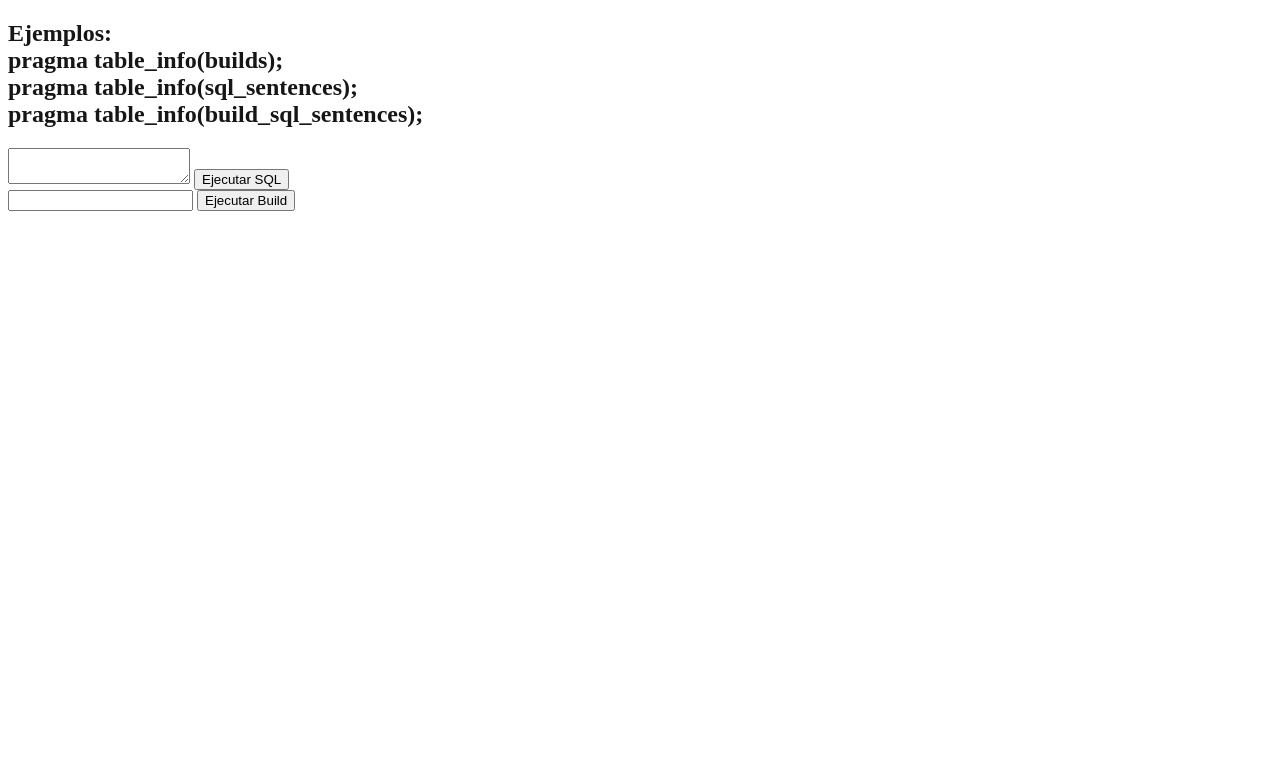
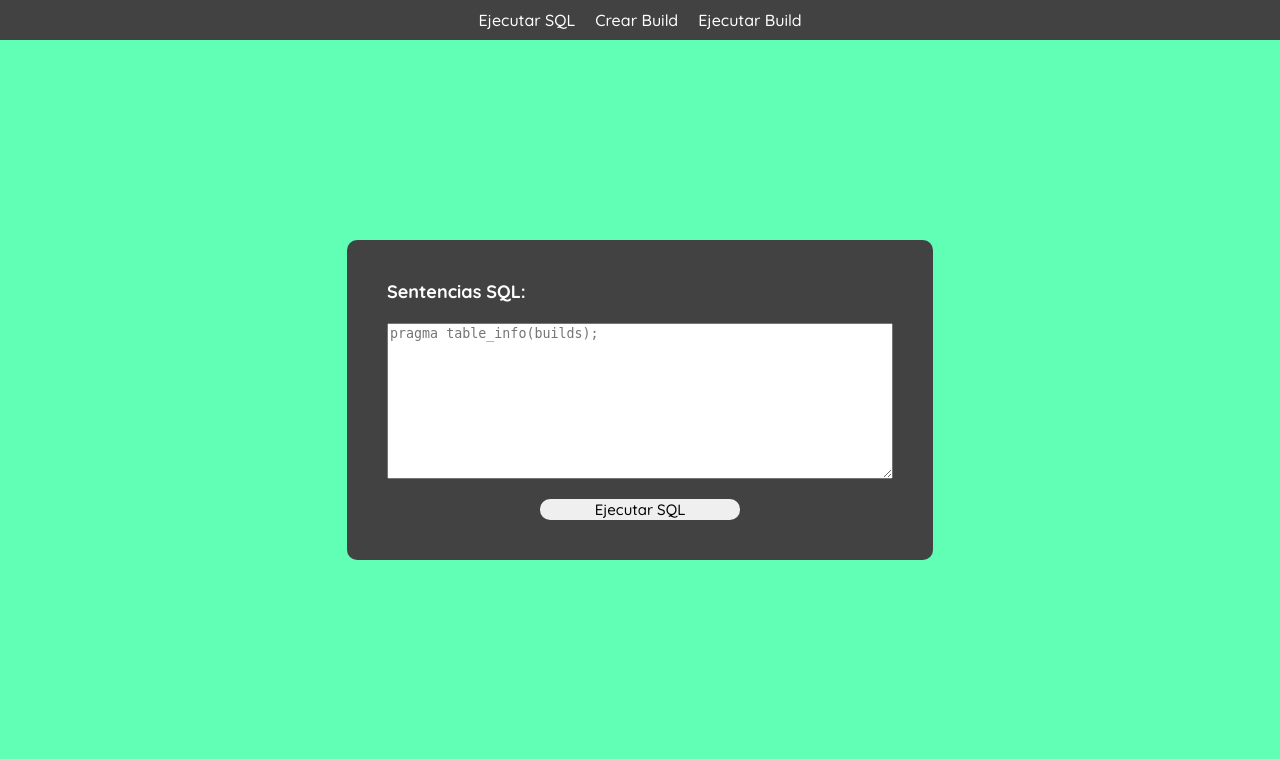
Before and after one commit to ErickMarceloQuispe/remote_updates, a Flask app: page / in a window 1280 px wide. Shown: the top 759 px of the page. Run offline with Flask 2, Linux system fonts and the light colour scheme.

Commit message:
Release v3

```diff
--- a/app.py
+++ b/app.py
@@ -1,5 +1,5 @@
 from flask import Flask,render_template,request
-from database.server_database_controller import initial_config,execute_sql_sentences,get_build_sql_wId,get_build_sql_wDate,create_build
+from database.server_database_controller import initial_config,execute_sql_sentences,get_build_sql_wId,get_build_sql_wDate,create_build,run_build
 
 app = Flask(__name__)
 
@@ -8,7 +8,7 @@ initial_config()
 
 #Retorna un form sencillo para la ejecución de sentencias SQL
 @app.route('/',methods=["GET"])
-def hello_world():
+def sql_interface():
     return render_template("sql_execute_form.html")
 
 #Ejecuta el sql mandado desde el form
@@ -44,14 +44,32 @@ def get_build_sql_id():
         count+=1
     return (_json)
 
+#Retorna un form sencillo para la adición de un build
+@app.route('/add-build',methods=["GET"])
+def add_build_interface():
+    return render_template("create_build.html")
+
 #Construye un build segun la descripción y las sentencias sql enviadas
 #(La estructura lógica de update-change-sql_sentence depende de las sentencias enviadas)
 @app.route('/add-build',methods=["POST"])
 def build():
     description=request.form.get("description")
-    sql_sentences=request.form.get("sql_sentences")
+    sql_sentences=request.form["sql_sentences"]
+    sql_sentences=sql_sentences.replace(chr(13),'')
     is_new_build_needed=request.form.get("create_build")
     results=create_build(description,sql_sentences,is_new_build_needed)
+    return render_template("simple_msg.html",msg=results)
+
+#Retorna un form sencillo para la ejecución de un build
+@app.route('/build',methods=["GET"])
+def run_build_interface():
+    return render_template("execute_build.html")
+
+#Ejecuta un build en el servidor según un build_id específico
+@app.route('/build',methods=["POST"])
+def run_build_wId():
+    build_id=request.form.get("build_id")
+    results=run_build(build_id)
     return render_template("simple_msg.html",msg=results)
 
 #Inicio de Aplicación en modo Debug
--- a/database/server_database_controller.py
+++ b/database/server_database_controller.py
@@ -68,6 +68,7 @@ def create_build(build_desc,sql_sentences,is_new_build_needed):
         );"""%count)
     build_id=execute_sql_sentences("SELECT build_id FROM builds ORDER BY build_id DESC LIMIT 1;")[0][0]
     results=run_build(build_id)
+    results.append("Proceso de Creación de Build Finalizado")
     return results
 
 #Retorna las sentencias sql de los 'build' de cada 'update' realiazado posterior a la fecha indicada
--- /dev/null
+++ b/static/execute_build.css
@@ -0,0 +1,3 @@
+input[type="submit"]{
+    width: 150px;
+}
--- a/static/global_style.css
+++ b/static/global_style.css
@@ -1,3 +1,59 @@
+@import url('https://fonts.googleapis.com/css2?family=Quicksand:wght@300;500;700&display=swap');
 body{
     color:rgb(22, 22, 22);
+    margin: 0;
+    background-color: rgb(96, 255, 181);
 }
+ul{
+    list-style-type: none;
+    margin: 0;
+    padding: 0;
+    background-color: rgb(66, 66, 66);
+    display: flex;
+    justify-content: center;
+}
+li{
+    display: inline-block;
+}
+a{
+    display: block;
+    padding: 10px;
+    text-decoration: none;
+    color: rgb(255, 255, 255);
+    font-family: 'Quicksand', sans-serif;
+}
+a:hover{
+    background-color: rgb(255, 255, 255);
+    color: black;
+}
+.container{
+    display: flex;
+    height: 90vh;
+    justify-content: center;
+    align-items: center;
+}
+form{
+    color: #fff;
+    font-weight: bold;
+    font-size: 18px;
+    display: grid;
+    grid-template-rows: 3;
+    gap: 20px;
+    background-color: rgb(66, 66, 66);
+    padding: 40px;
+    border-radius: 10px;
+    font-family: 'Quicksand', sans-serif;
+}
+textarea{
+    width: 500px;
+    height: 150px;
+}
+input[type="submit"]{
+    border-radius: 10px;
+    border: none;
+    width: 200px;
+    justify-self: center;
+    font-size: 15px;
+    font-family: 'Quicksand', sans-serif;
+
+}
--- a/templates/base.html
+++ b/templates/base.html
@@ -5,6 +5,8 @@
     <meta charset="utf-8">
     <meta name="viewport" content="width=device-width, initial-scale=1, shrink-to-fit=no">
     <link rel="stylesheet" href="/static/global_style.css">
+    {% block styles %}
+    {% endblock %}
 
     <title>
         {% block title %}
@@ -13,6 +15,19 @@
     </title>
   </head>
   <body>
+    <nav>
+      <ul>
+        <li>
+          <a href="/">Ejecutar SQL</a>
+        </li>
+        <li>
+          <a href="/add-build">Crear Build</a>
+        </li>
+        <li>
+          <a href="/build">Ejecutar Build</a>
+        </li>
+      </ul>
+    </nav>
     {% block content %}
     {% endblock %}
   </body>
--- a/templates/simple_msg.html
+++ b/templates/simple_msg.html
@@ -4,6 +4,6 @@
 {% endblock %}
 {% block content %}
     {% for item in msg %}
-        <h1>Nombre de Columna:  {{item}}</h1>
+        <h1>> {{item}}</h1>
     {% endfor %}
 {% endblock %}
--- a/templates/sql_execute_form.html
+++ b/templates/sql_execute_form.html
@@ -1,15 +1,16 @@
 {% extends "base.html" %}
+{% block styles %}
+    <link rel="stylesheet" href="/static/sql_form.css">
+{% endblock %}
 {% block title %}
     SQL Execute Form
 {% endblock %}
 {% block content %}
-    <h2>Ejemplos:<br> pragma table_info(builds);<br>pragma table_info(sql_sentences);<br>pragma table_info(build_sql_sentences);</h2>
-    <form action="/sql" method="POST">
-        <textarea name="sql_sentence"></textarea>
-        <input type="submit" value="Ejecutar SQL">
-    </form>
-    <form action="/build" method="POST">
-        <input type="number" name="build_id">
-        <input type="submit" value="Ejecutar Build">
-    </form>
+    <div class="container">
+        <form action="/sql" method="POST">
+            <label for="sql_sentences">Sentencias SQL:</label>
+            <textarea id="sql_sentences" name="sql_sentence" placeholder="pragma table_info(builds);"></textarea>
+            <input type="submit" value="Ejecutar SQL">
+        </form>
+    </div>
 {% endblock %}
```
Also changed, not shown: templates/create_build.html (added, +18 -0 lines), templates/execute_build.html (added, +16 -0 lines), static/create_build.css (added), static/sql_form.css (added).
